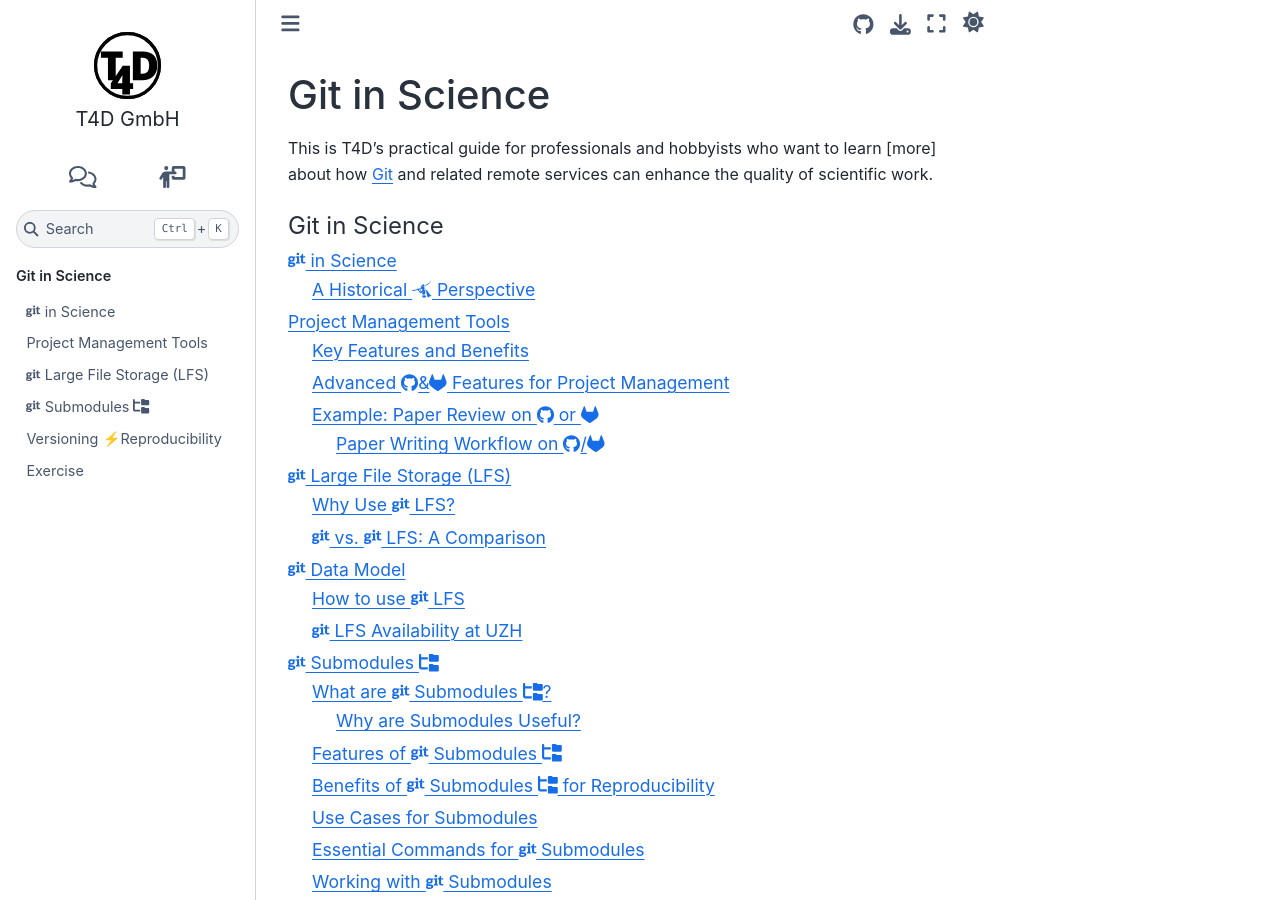
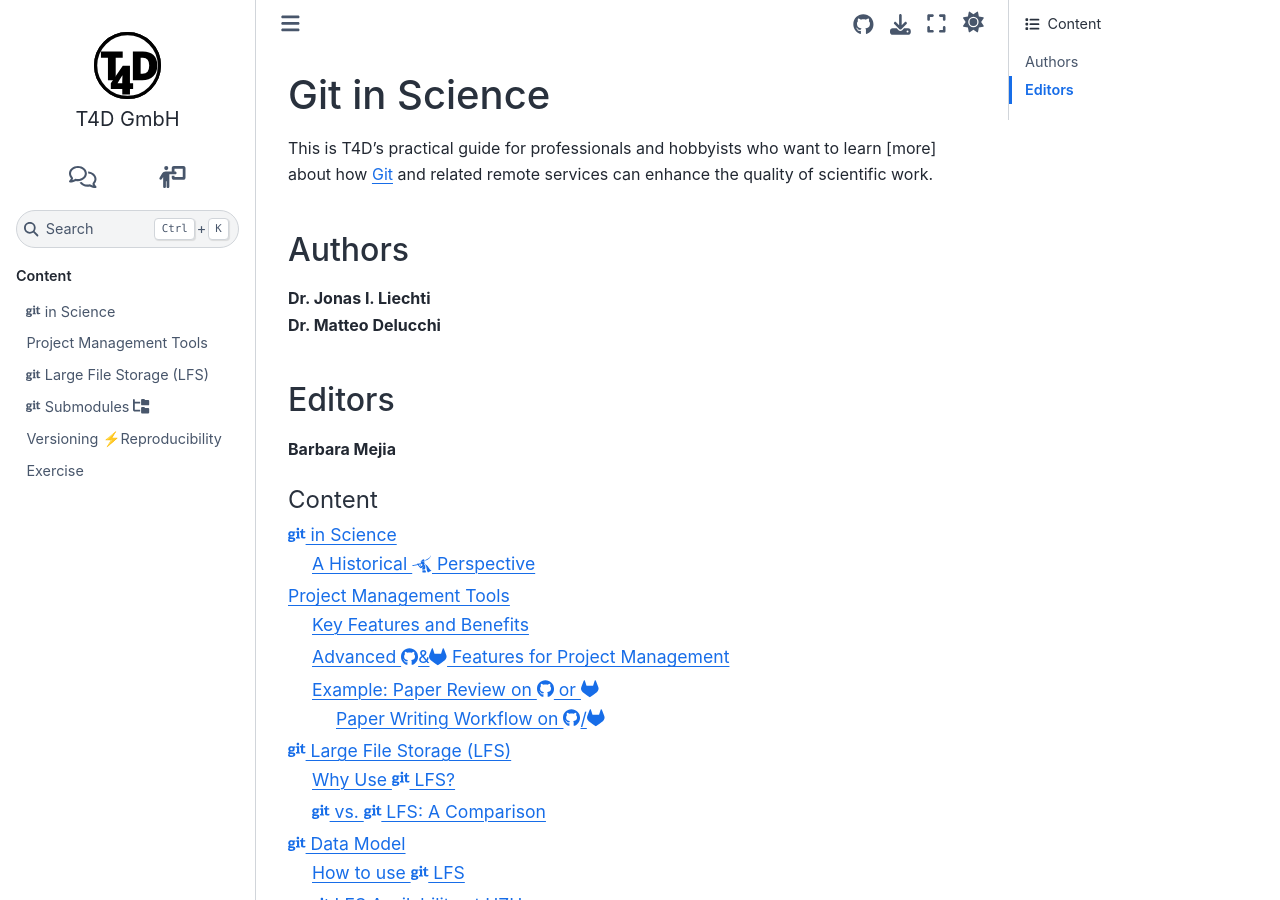
Before and after one commit to t4d-gmbh/git-and-science, a Sphinx documentation site: the page built from source/index.md, in a window 1280 px wide and 900 px high. Built offline with Sphinx 7.4.7 and the Sphinx Book theme 1.1.4, drawn with Linux system fonts in a browser that asks for light colours; the version number could not be read and is left out.

Commit message:
adding authors+editors

````diff
--- a/source/index.md
+++ b/source/index.md
@@ -1,9 +1,22 @@
 ```{include} ../README.md
 :end-before: <!-- include-before -->
 ```
+
+
+### Authors
+
+**Dr. Jonas I. Liechti**
+**Dr. Matteo Delucchi**
+
+
+### Editors
+
+**Barbara Mejia**
+
+
 ```{toctree}
 :maxdepth: {% if build == "slides" %}1{% else %}4{% endif %}
-:caption: Git in Science
+:caption: Content
 {% if build == "slides" %}:numbered:{% endif %}
 
 content/intro/index
````
